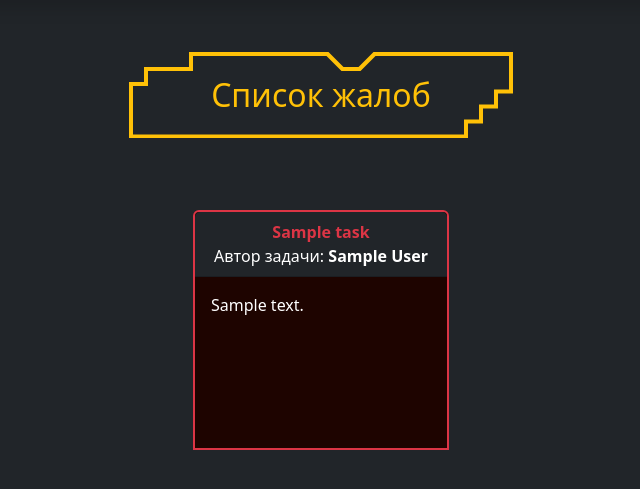
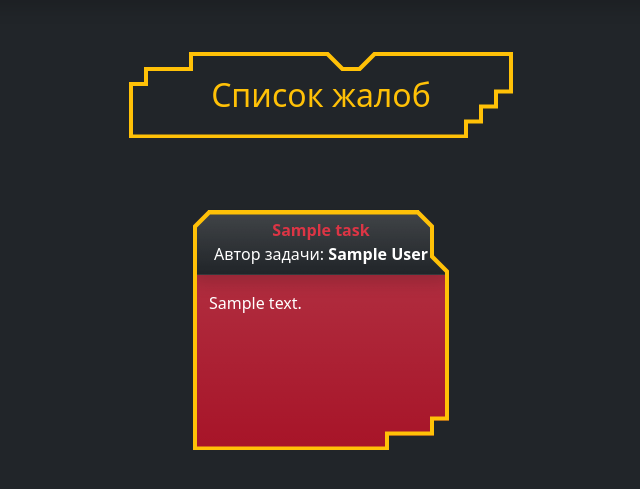
Before and after one commit to Timur1414/stego, a Django app: template main/templates/pages/tasks/complaints/list.html in a window 1280 px wide. Shown: the part 76-565 px from the top of the page, without its empty margins (319-959 px from the left). Run offline with Django 4.2, Linux system fonts and the light colour scheme; the template is opened without the code that fills it: most values are stand-ins (such as "Sample title", 1, 10 or a date in 2020).

Commit message:
redesign complaints card

```diff
--- a/main/templates/pages/tasks/complaints/card.html
+++ b/main/templates/pages/tasks/complaints/card.html
@@ -1,10 +1,11 @@
 <a class="text-decoration-none" href="{% url 'complaint' pk=item.id %}">
-    <div class="card border border-2 border-danger rounded-top rounded-0 m-4 pb-3" style="background-color: #1E0400; width: 20vw; height: 30vh">
-        <div class="card-header text-center bg-dark text-danger">
+    <div data-augmented-ui="tl-clip tr-2-clip-y br-2-rect-x border" class="card border border-0 border-danger m-4 pb-3 bg-gradient text-warning"
+         style="background-color: #A71428; width: 20vw; height: 30vh">
+        <div class="card-header text-center bg-dark text-danger shadow bg-gradient">
             <strong>{{ item.task.title }}</strong>
             <p class="text-white m-0 p-0">Автор задачи: <strong>{{ item.task.author }}</strong></p>
         </div>
-        <div class="card-body text-white text-break" style="background-color: #1E0400; overflow: hidden">
+        <div class="card-body text-white text-break" style="overflow: hidden">
             {{ item.description }}
         </div>
     </div>
```
